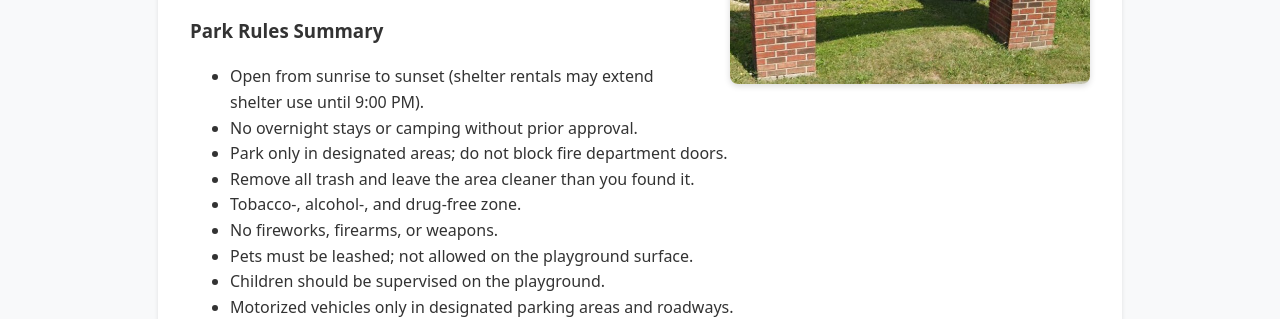
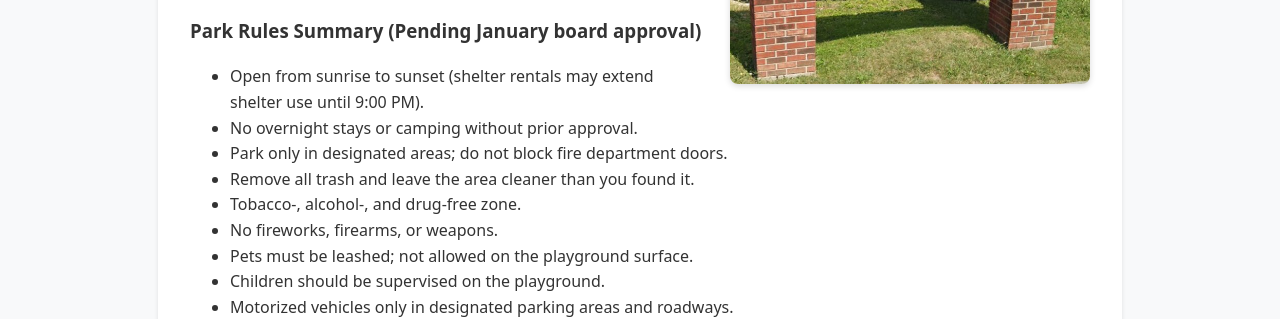
Before and after one commit to NA9VY/pershing-township, a plain HTML site: page park.html in a window 1280 px wide. Shown: the part 482-801 px from the top of the page. Drawn offline with Linux system fonts and the light colour scheme.

Commit message:
Update park rules summary heading to note pending approval

```diff
--- a/park.html
+++ b/park.html
@@ -28,7 +28,7 @@
 
     <h2>Park & Shelter House</h2>
     <p>Pershing Township Park includes a shelter house, playground, and field available for community use and rentals.</p>
-    <h3>Park Rules Summary</h3>
+    <h3>Park Rules Summary (Pending January board approval)</h3>
     <ul>
       <li>Open from sunrise to sunset (shelter rentals may extend shelter use until 9:00 PM).</li>
       <li>No overnight stays or camping without prior approval.</li>
```
